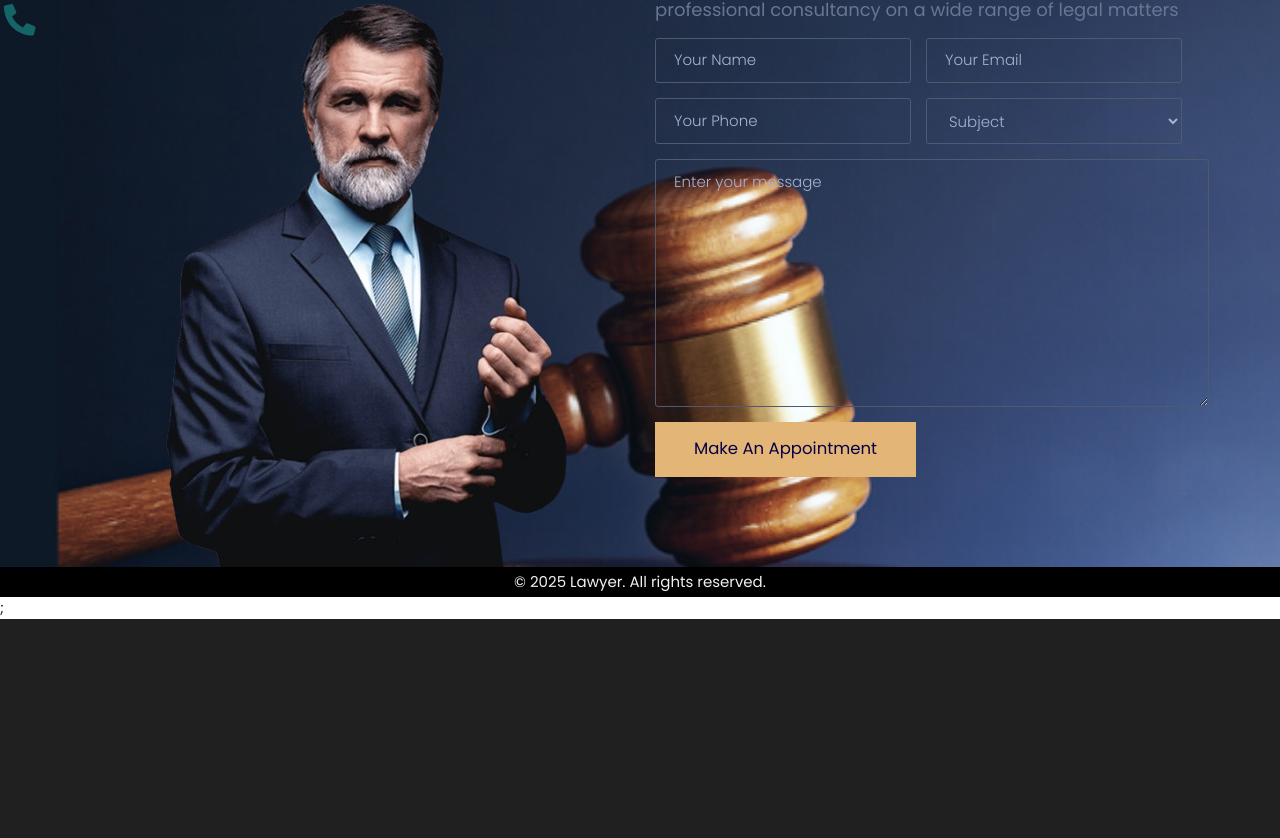
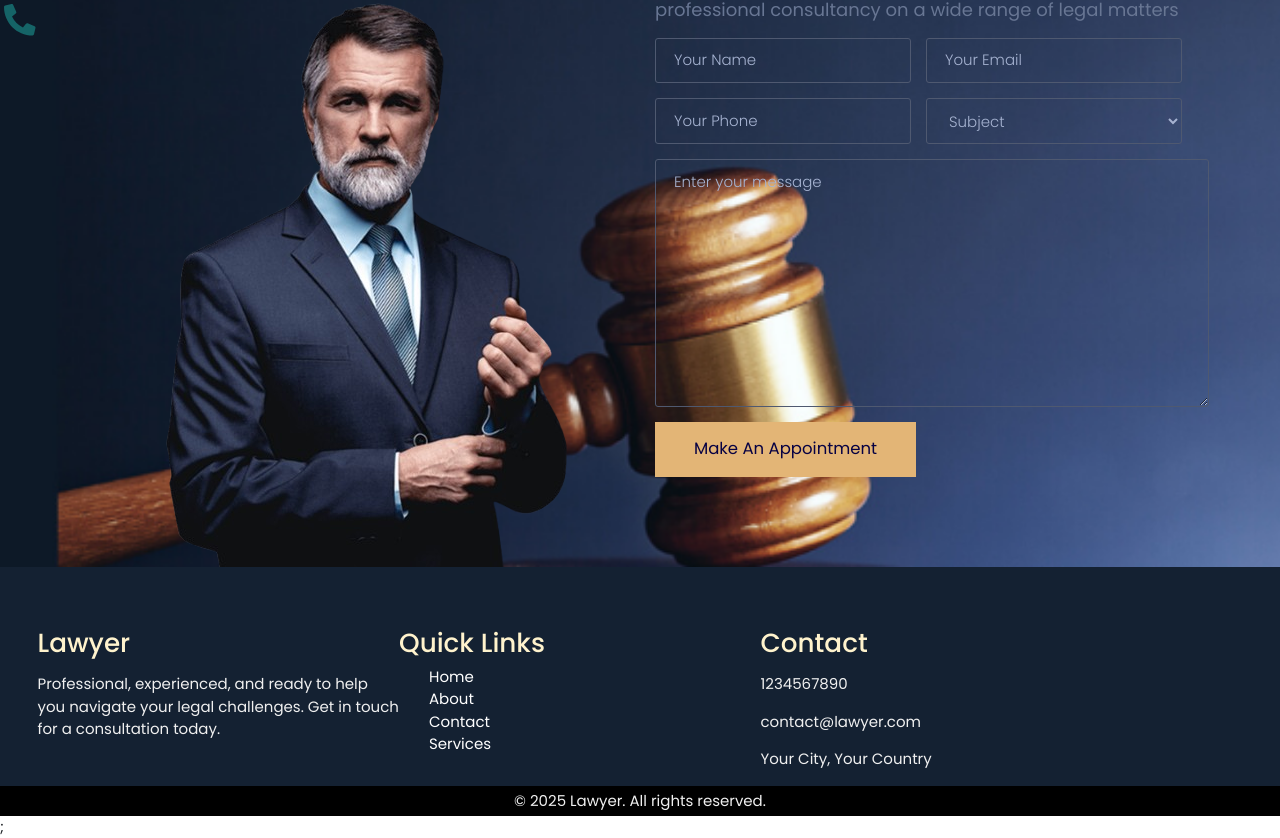
Before and after one commit to Prakash-Punj/lawyer, a React (Vite) app in the folder lawyer/: page /contact in a window 1280 px wide. Shown: the part 405-1243 px from the top of the page. Before the commit the page ends 1024 px from the top, so only its background shows below. Built offline with nearby package versions, Linux system fonts and the light colour scheme.

Commit message:
Fixed select element warning in Contact form

```diff
--- a/lawyer/src/App.css
+++ b/lawyer/src/App.css
@@ -1026,11 +1026,17 @@ nav ul{
 
 
 /* ------------ --------------- */
+.footer{
+    background-color: #142132;
+}
 footer .container{
     padding: 4rem 0.5rem 0;
 }
 .footer-grid{
     grid-template-columns: 0.75fr 0.75fr 1fr;
+}
+.footer h3{
+    color: #fff3cd;
 }
 footer p{
     margin: 1rem 0;
--- a/lawyer/src/Pages/Contact.jsx
+++ b/lawyer/src/Pages/Contact.jsx
@@ -1,93 +1,13 @@
-// export const Contact = () => {
-
-//     const handleFormSubmit = (formData) => {
-//         const formInputData = Object.fromEntries(formData.entries());
-//         console.log(formInputData);
-//     };
-
-//     return(
-//         <section className="section-contact">
-//             <div className="container">
-//                 <div className="lawyer-contact">
-//                     <div className="contact-grid grid grid-two-cols">
-//                     <div className="law-img">
-//                         <img src="./Images/lawyer_on_blazer.png" alt="lawyer on blazer" />
-//                     </div>
-
-//                     <div className="contact-form">
-//                         <h2 className="container-title">Need Consultancy, Request A Free Quote</h2>
-//                         <p>
-//                             Looking for expert legal advice? Advocate Rani offers professional consultancy on a wide range of legal matters
-//                         </p>
-
-//                         <div className="contact-wrapper container">
-//                             <form action={handleFormSubmit}>
-//                                 <input
-//                                     type="text"
-//                                     required
-//                                     className="form-control"
-//                                     autoComplete="off"
-//                                     placeholder="Your Name"
-//                                     name="username"
-//                                 />
-//                                 <input
-//                                     type="email"
-//                                     required
-//                                     className="form-control"
-//                                     autoComplete="off"
-//                                     placeholder="Your Email"
-//                                     name="email"
-//                                 />
-//                                 <input
-//                                     type="number"
-//                                     required
-//                                     className="form-control"
-//                                     autoComplete="off"
-//                                     placeholder="Your Phone"
-//                                     name="phone"
-//                                 />
-//                                 <select>
-//                                     <option value="" disabled selected>Subject</option>
-//                                     <option value="family_law">Family Law</option>
-//                                     <option value="business_law">Business Law</option>
-//                                     <option value="educational_law">Educational Law</option>
-//                                     <option value="criminal_law">Criminal Law</option>
-//                                 </select>
-//                                 <textarea
-//                                     required
-//                                     className="form-control"
-//                                     autoComplete="off"
-//                                     placeholder="Enter your message"
-//                                     name="message"
-//                                     rows="10"
-//                                 ></textarea>
-
-//                             <button
-//                                 type="submit"
-//                                 value="send"
-//                                 className="btn"
-//                             >Make An Appointment</button>
-
-//                         </form>
-//                         </div>
-//                     </div>
-//                     </div>
-//                 </div>
-//             </div>
-//         </section>
-//     )
-// }
-
 
 export const Contact = () => {
 
     const handleSubmit = async (e) => {
-        e.preventDefault(); // prevent page reload
+        e.preventDefault();
 
-        const formData = new FormData(e.target); // form element data
+        const formData = new FormData(e.target);
         const formInputData = Object.fromEntries(formData.entries());
 
-        // You can log or validate before sending
+
         console.log("Form data being sent:", formInputData);
 
         try {
@@ -103,9 +23,9 @@ export const Contact = () => {
             if (res.status === 200) {
                 console.log(result.message);
                 alert("Message sent successfully!");
-                e.target.reset(); // reset form
+                e.target.reset();
             } else {
-                // If it's not a success status, show the message from the backend
+
                 console.error("Error from backend:", result.message || result.error);
                 alert(result.message || "Something went wrong. Please try again.");
             }
@@ -157,7 +77,7 @@ export const Contact = () => {
                                         placeholder="Your Phone"
                                         name="phone"
                                     />
-                                    <select name="subject" required>
+                                    <select name="subject" required defaultValue="">
                                         <option value="" disabled selected>Subject</option>
                                         <option value="family_law">Family Law</option>
                                         <option value="business_law">Business Law</option>
--- a/lawyer/src/components/UI/Footer.jsx
+++ b/lawyer/src/components/UI/Footer.jsx
@@ -3,9 +3,9 @@ import { NavLink } from "react-router-dom";
 export const Footer = () => {
     return (
         <footer className="footer">
-            {/* <div className="container grid footer-grid grid-three-cols">
+            <div className="container grid footer-grid grid-three-cols">
                 <div className="footer-about">
-                    <h2>Lawyer</h2>
+                    <h3>Lawyer</h3>
                     <p>Professional, experienced, and ready to help you navigate your legal challenges. Get in touch for a consultation today.</p>
                 </div>
 
@@ -25,7 +25,7 @@ export const Footer = () => {
                     <p>contact@lawyer.com</p>
                     <p>Your City, Your Country</p>
                 </div>
-            </div> */}
+            </div>
 
             <div className="footer-bottom">
                 <p>&copy; 2025 Lawyer. All rights reserved.</p>
```
